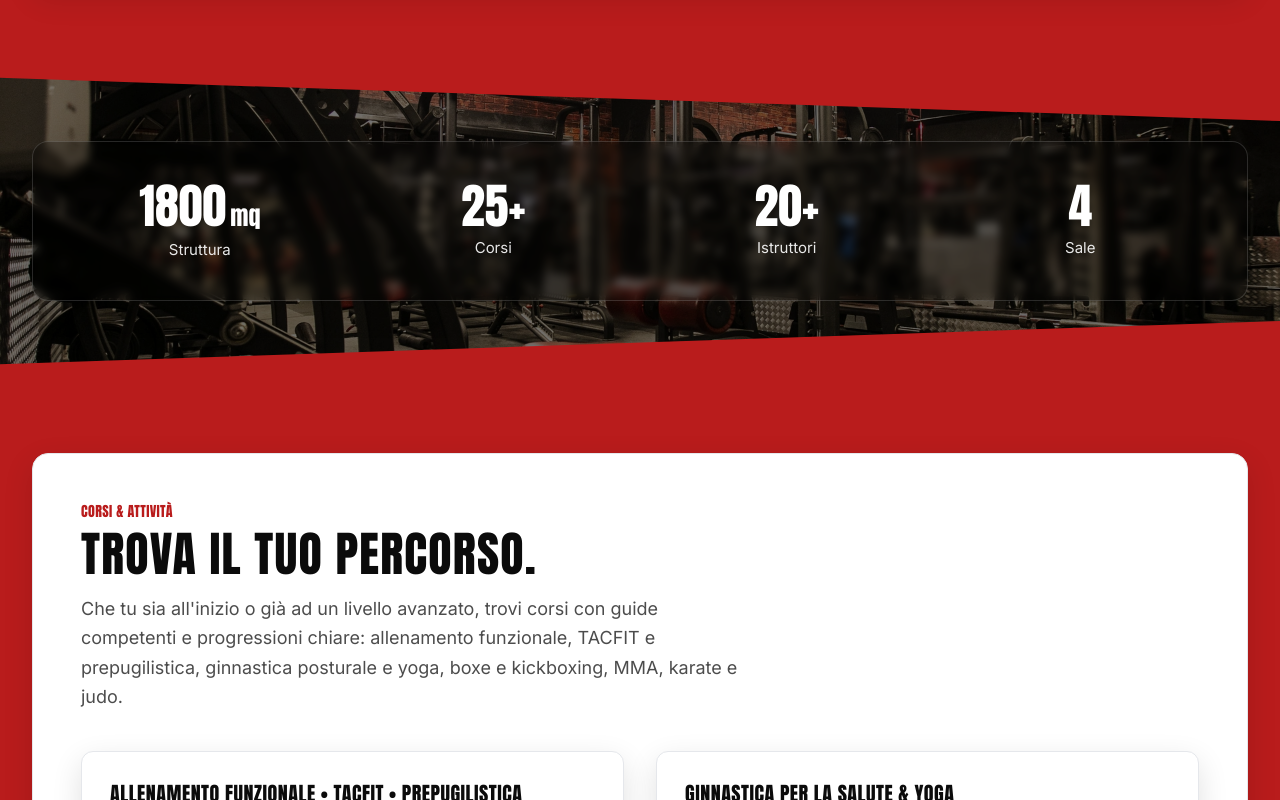
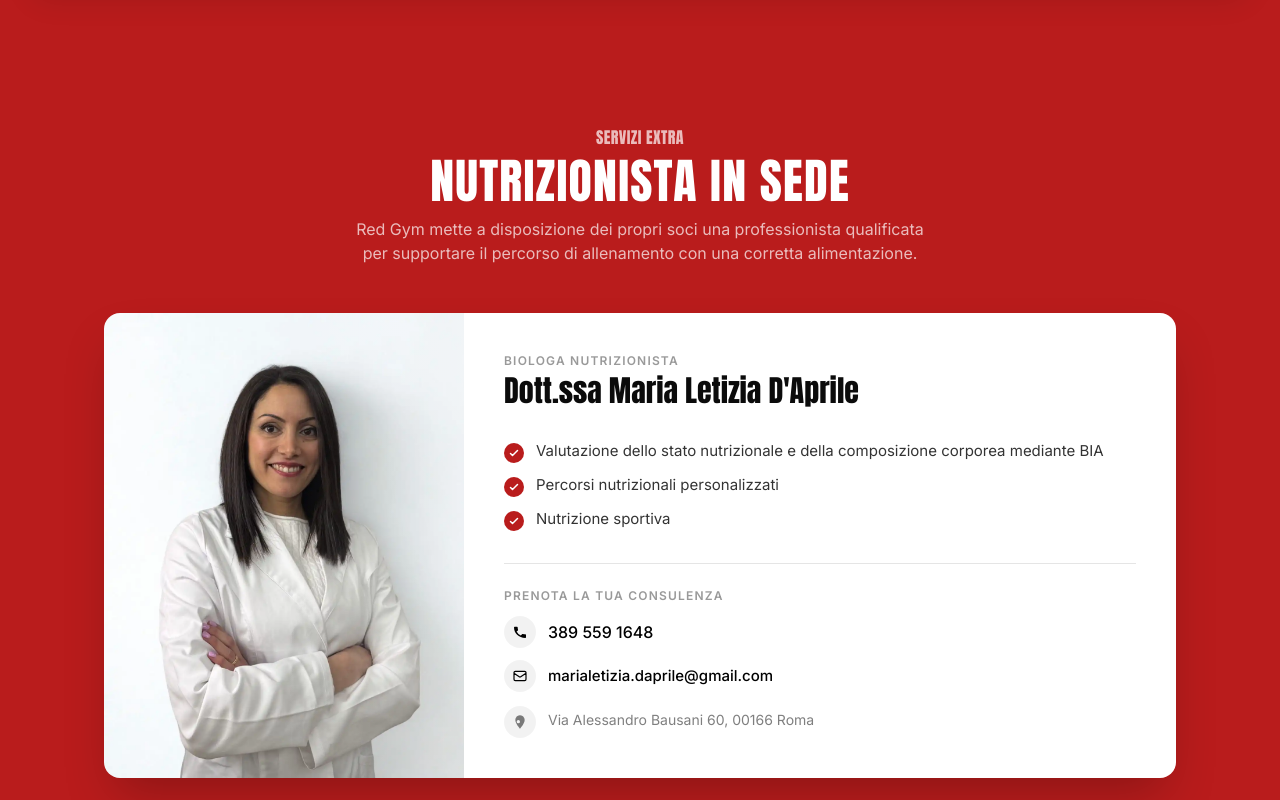
Before and after one commit to alelodato/red-gym, a Next.js app: page / in a window 1280 px wide. Shown: the part 2840-3640 px from the top of the page. Built offline with nearby package versions, Linux system fonts and the light colour scheme.

Commit message:
aggiunto sezione nutrizionista alla homepage

```diff
--- a/app/page.js
+++ b/app/page.js
@@ -817,6 +817,106 @@ transition-all duration-300 hover:-translate-y-1 lg:hover:shadow-xl">
               </div>
             </div>
           </WhiteSection>
+          {/* SEZIONE NUTRIZIONISTA */}
+          <section className="relative overflow-hidden py-16 sm:py-20 lg:py-24 bg-brand-red">
+
+            <div className="max-w-6xl mx-auto px-5 sm:px-8 lg:px-10">
+              <p className="section-title text-white/70 text-center">Servizi Extra</p>
+              <h2 className="font-heading uppercase tracking-wide text-white text-center text-3xl sm:text-4xl lg:text-5xl mt-2">
+                Nutrizionista in sede
+              </h2>
+              <p className="mt-3 text-white/70 text-center text-sm sm:text-base max-w-xl mx-auto">
+                Red Gym mette a disposizione dei propri soci una professionista qualificata per supportare il percorso di allenamento con una corretta alimentazione.
+              </p>
+
+              <div className="mt-10 sm:mt-12 rounded-2xl overflow-hidden shadow-2xl">
+                <div className="flex flex-col lg:flex-row">
+
+                  {/* Foto nutrizionista */}
+                  <div className="relative w-full lg:w-[320px] xl:w-[360px] shrink-0 h-[340px] sm:h-[400px] lg:h-auto">
+                    <Image
+                      src={toPublicSrc("nutrizionista.webp")}
+                      alt="Dott.ssa Maria Letizia D'Aprile - Biologa Nutrizionista"
+                      fill
+                      className="object-cover object-top"
+                    />
+                    <div className="absolute inset-0 bg-gradient-to-t from-black/60 via-black/10 to-transparent lg:bg-gradient-to-r lg:from-transparent lg:via-transparent lg:to-white/20" />
+
+                    {/* Nome overlay su mobile */}
+                    <div className="absolute bottom-0 left-0 right-0 p-5 lg:hidden">
+                      <p className="text-white/70 text-xs font-semibold uppercase tracking-widest">Biologa Nutrizionista</p>
+                      <p className="text-white font-heading text-xl mt-1">Dott.ssa Maria Letizia D'Aprile</p>
+                    </div>
+                  </div>
+
+                  {/* Contenuto */}
+                  <div className="flex-1 p-6 sm:p-8 lg:p-10 flex flex-col justify-center bg-white">
+
+                    {/* Nome - solo desktop */}
+                    <div className="hidden lg:block">
+                      <p className="text-black/40 text-xs font-semibold uppercase tracking-widest">Biologa Nutrizionista</p>
+                      <h3 className="font-heading text-2xl xl:text-3xl mt-1">
+                        Dott.ssa Maria Letizia D'Aprile
+                      </h3>
+                    </div>
+
+                    {/* Servizi */}
+                    <div className="mt-6 lg:mt-8 space-y-3">
+                      {[
+                        "Valutazione dello stato nutrizionale e della composizione corporea mediante BIA",
+                        "Percorsi nutrizionali personalizzati",
+                        "Nutrizione sportiva",
+                      ].map((item, i) => (
+                        <div key={i} className="flex items-start gap-3">
+                          <span className="mt-0.5 shrink-0 w-5 h-5 rounded-full bg-brand-red flex items-center justify-center">
+                            <svg className="w-3 h-3 text-white" fill="none" viewBox="0 0 24 24" stroke="currentColor" strokeWidth={3}>
+                              <path strokeLinecap="round" strokeLinejoin="round" d="M5 13l4 4L19 7" />
+                            </svg>
+                          </span>
+                          <p className="text-black/80 text-sm sm:text-[15px] leading-snug">{item}</p>
+                        </div>
+                      ))}
+                    </div>
+
+                    <div className="mt-8 border-t border-black/10" />
+
+                    {/* Contatti */}
+                    <div className="mt-6 space-y-3">
+                      <p className="text-black/40 text-xs uppercase tracking-widest font-semibold">Prenota la tua consulenza</p>
+
+                      <a href="tel:3895591648" className="flex items-center gap-3 text-black hover:text-brand-red transition-colors group">
+                        <span className="w-8 h-8 rounded-full bg-black/5 group-hover:bg-brand-red/10 flex items-center justify-center transition-colors shrink-0">
+                          <svg className="w-4 h-4" fill="currentColor" viewBox="0 0 24 24">
+                            <path d="M6.62 10.79a15.05 15.05 0 006.59 6.59l2.2-2.2a1 1 0 011.01-.24c1.12.37 2.33.57 3.58.57a1 1 0 011 1V20a1 1 0 01-1 1C10.01 21 3 13.99 3 5a1 1 0 011-1h3.5a1 1 0 011 1c0 1.25.2 2.45.57 3.57a1 1 0 01-.24 1.01l-2.21 2.21z" />
+                          </svg>
+                        </span>
+                        <span className="text-sm sm:text-base font-medium">389 559 1648</span>
+                      </a>
+
+                      <a href="mailto:marialetizia.daprile@gmail.com" className="flex items-center gap-3 text-black hover:text-brand-red transition-colors group">
+                        <span className="w-8 h-8 rounded-full bg-black/5 group-hover:bg-brand-red/10 flex items-center justify-center transition-colors shrink-0">
+                          <svg className="w-4 h-4" fill="none" viewBox="0 0 24 24" stroke="currentColor" strokeWidth={1.8}>
+                            <path strokeLinecap="round" strokeLinejoin="round" d="M3 8l7.89 5.26a2 2 0 002.22 0L21 8M5 19h14a2 2 0 002-2V7a2 2 0 00-2-2H5a2 2 0 00-2 2v10a2 2 0 002 2z" />
+                          </svg>
+                        </span>
+                        <span className="text-sm sm:text-[15px] font-medium break-all">marialetizia.daprile@gmail.com</span>
+                      </a>
+
+                      <div className="flex items-start gap-3 text-black/50">
+                        <span className="w-8 h-8 rounded-full bg-black/5 flex items-center justify-center shrink-0 mt-0.5">
+                          <svg className="w-4 h-4" fill="currentColor" viewBox="0 0 24 24">
+                            <path d="M12 2C8.13 2 5 5.13 5 9c0 5.25 7 13 7 13s7-7.75 7-13c0-3.87-3.13-7-7-7zm0 9.5A2.5 2.5 0 119.5 9 2.5 2.5 0 0112 11.5z" />
+                          </svg>
+                        </span>
+                        <span className="text-sm leading-snug pt-1.5">Via Alessandro Bausani 60, 00166 Roma</span>
+                      </div>
+                    </div>
+                  </div>
+
+                </div>
+              </div>
+            </div>
+          </section>
 
           <StatsCounterBand />
 
```
Also changed, not shown: public/nutrizionista.webp (added). Lines whose indentation alone changed are shown as unchanged.
